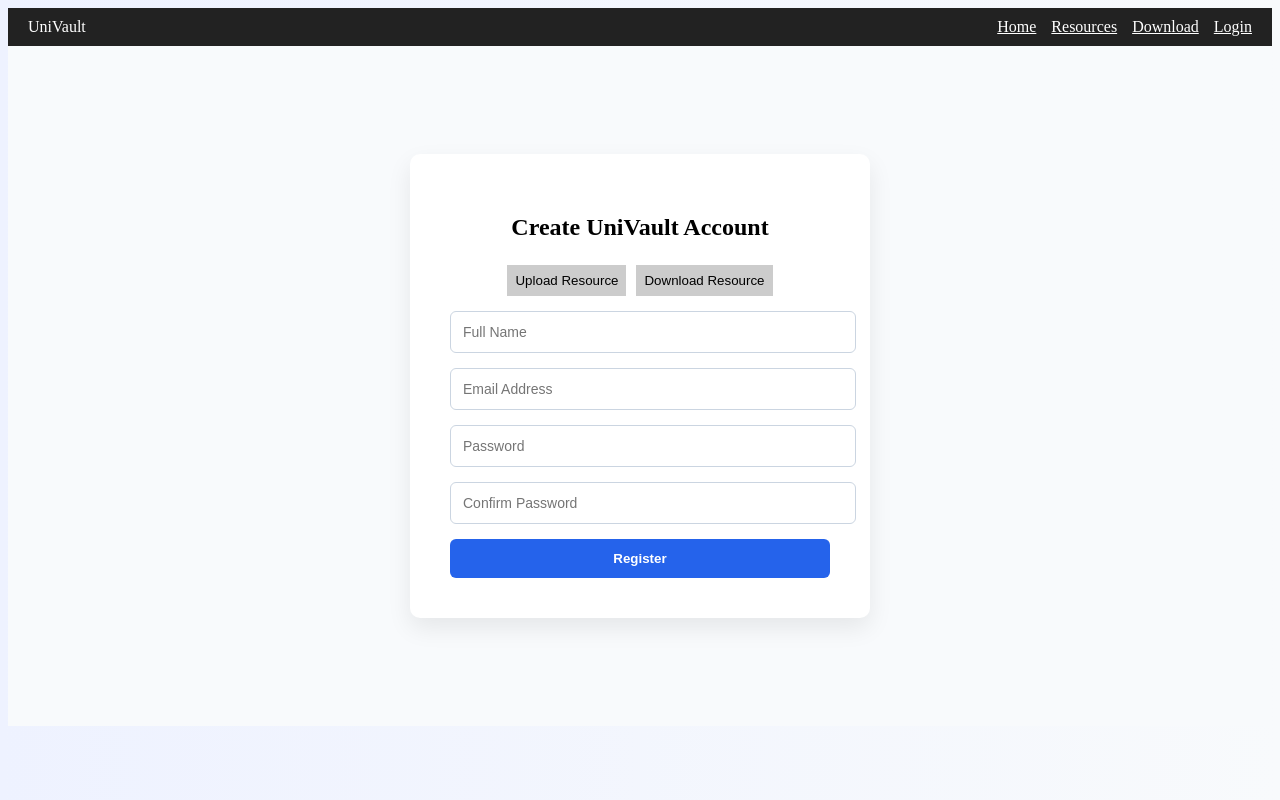
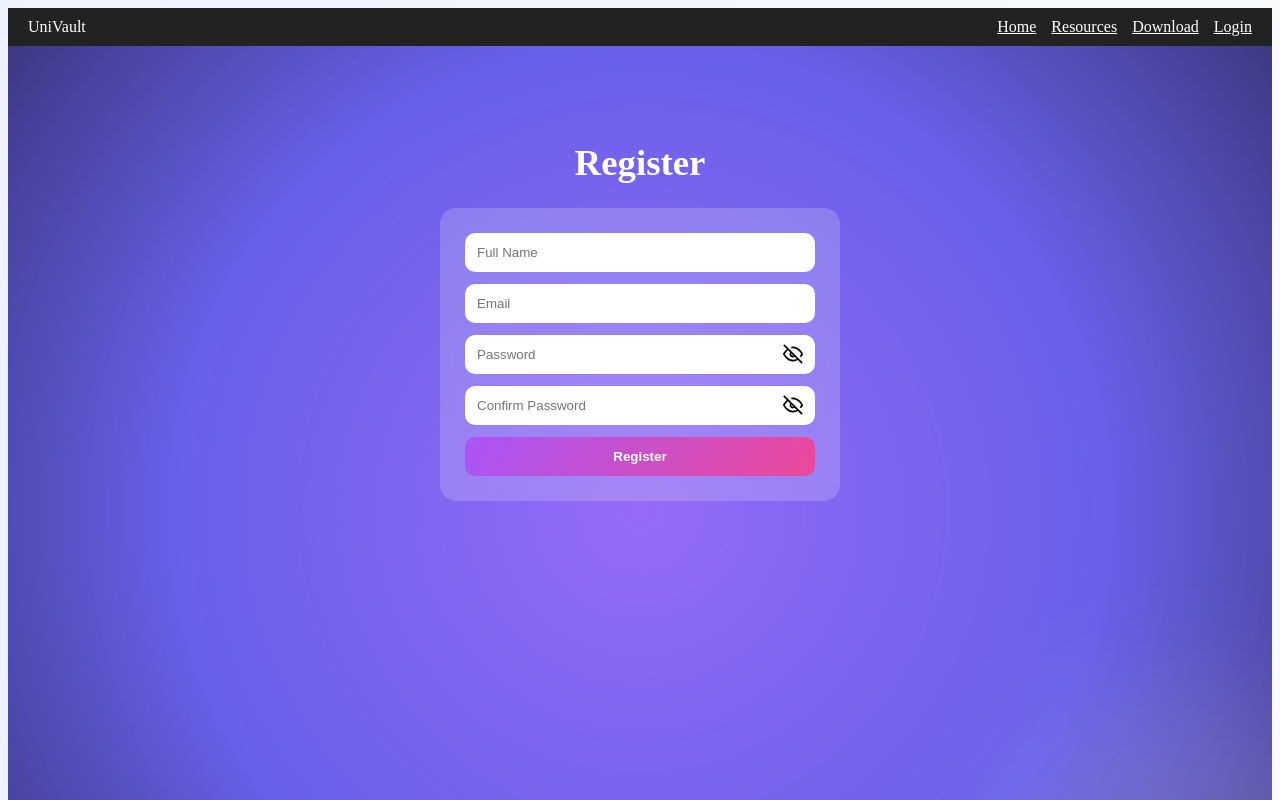
Before and after one commit to Samir-AlJaber/UniVault, a React (Vite) app in the folder client/: page /register in a window 1280 px wide. Shown: the top 800 px of the page. Built offline with nearby package versions, Linux system fonts and the light colour scheme.

Commit message:
modify register.tsx and css

```diff
--- a/client/src/pages/Register.tsx
+++ b/client/src/pages/Register.tsx
@@ -10,7 +10,8 @@ export default function Register() {
   const [email, setEmail] = useState("");
   const [password, setPassword] = useState("");
   const [confirmPassword, setConfirmPassword] = useState("");
-  const [role, setRole] = useState("");
+  const [showPassword, setShowPassword] = useState(false);
+  const [showConfirmPassword, setShowConfirmPassword] = useState(false);
 
   const [overlayOpen, setOverlayOpen] = useState(false);
   const [overlayTitle, setOverlayTitle] = useState("");
@@ -39,11 +40,6 @@ export default function Register() {
   const handleRegister = async (e: any) => {
     e.preventDefault();
 
-    if (!role) {
-      showOverlay("Selection Required", "Please select Upload or Download option.");
-      return;
-    }
-
     if (!name || !email || !password || !confirmPassword) {
       showOverlay("Missing Information", "All fields are required.");
       return;
@@ -57,25 +53,22 @@ export default function Register() {
     try {
       const response = await axios.post(
         "http://127.0.0.1:8000/api/register",
-        {
-          name,
-          email,
-          password,
-          role
-        }
+        { name, email, password }
       );
 
       if (response.data.success) {
-        localStorage.removeItem("user");
-        showOverlay("Registration Successful", "Your account has been created successfully. Please login.", true);
+        showOverlay(
+          "Registration Successful",
+          "Your account has been created successfully. Please log in.",
+          true
+        );
       } else {
-        showOverlay("Registration Failed", "Please try again.");
+        showOverlay("Registration Failed", "Registration failed.");
       }
     } catch (error: any) {
-      console.error(error);
       showOverlay(
         "Registration Failed",
-        error?.response?.data?.message || "An error occurred during registration."
+        error?.response?.data?.message || "Error occurred"
       );
     }
   };
@@ -85,39 +78,9 @@ export default function Register() {
       <Navbar />
 
       <div className="register-container">
-        <div className="register-card">
-          <h2>Create UniVault Account</h2>
+        <h2>Register</h2>
 
-          <div style={{ marginBottom: "15px" }}>
-            <button
-              type="button"
-              onClick={() => setRole("uploader")}
-              style={{
-                marginRight: "10px",
-                backgroundColor: role === "uploader" ? "green" : "#ccc",
-                padding: "8px",
-                border: "none",
-                cursor: "pointer"
-              }}
-            >
-              Upload Resource
-            </button>
-
-            <button
-              type="button"
-              onClick={() => setRole("viewer")}
-              style={{
-                backgroundColor: role === "viewer" ? "blue" : "#ccc",
-                padding: "8px",
-                border: "none",
-                cursor: "pointer"
-              }}
-            >
-              Download Resource
-            </button>
-          </div>
-
-          <form onSubmit={handleRegister}>
+        <form className="register-form" onSubmit={handleRegister}>
           <input
             type="text"
             placeholder="Full Name"
@@ -127,30 +90,73 @@ export default function Register() {
 
           <input
             type="email"
-              placeholder="Email Address"
+            placeholder="Email"
             value={email}
             onChange={(e) => setEmail(e.target.value)}
           />
 
+          <div className="password-input-container">
             <input
-              type="password"
+              type={showPassword ? "text" : "password"}
               placeholder="Password"
               value={password}
               onChange={(e) => setPassword(e.target.value)}
             />
+            <button
+              type="button"
+              className="toggle-password"
+              onClick={() => setShowPassword(!showPassword)}
+              title={showPassword ? "Hide password" : "Show password"}
+            >
+              <svg width="20" height="20" viewBox="0 0 24 24" fill="none" stroke="currentColor" strokeWidth="2">
+                {showPassword ? (
+                  <>
+                    <path d="M1 12s4-8 11-8 11 8 11 8-4 8-11 8-11-8-11-8z" />
+                    <circle cx="12" cy="12" r="3" />
+                  </>
+                ) : (
+                  <>
+                    <path d="M17.94 17.94A10.07 10.07 0 0 1 12 20c-7 0-11-8-11-8a18.45 18.45 0 0 1 5.06-5.94M9.9 4.24A9.12 9.12 0 0 1 12 4c7 0 11 8 11 8a18.5 18.5 0 0 1-2.16 3.19m-6.72-1.07a3 3 0 1 1-4.24-4.24" />
+                    <line x1="1" y1="1" x2="23" y2="23" />
+                  </>
+                )}
+              </svg>
+            </button>
+          </div>
 
+          <div className="password-input-container">
             <input
-              type="password"
+              type={showConfirmPassword ? "text" : "password"}
               placeholder="Confirm Password"
               value={confirmPassword}
               onChange={(e) => setConfirmPassword(e.target.value)}
             />
+            <button
+              type="button"
+              className="toggle-password"
+              onClick={() => setShowConfirmPassword(!showConfirmPassword)}
+              title={showConfirmPassword ? "Hide password" : "Show password"}
+            >
+              <svg width="20" height="20" viewBox="0 0 24 24" fill="none" stroke="currentColor" strokeWidth="2">
+                {showConfirmPassword ? (
+                  <>
+                    <path d="M1 12s4-8 11-8 11 8 11 8-4 8-11 8-11-8-11-8z" />
+                    <circle cx="12" cy="12" r="3" />
+                  </>
+                ) : (
+                  <>
+                    <path d="M17.94 17.94A10.07 10.07 0 0 1 12 20c-7 0-11-8-11-8a18.45 18.45 0 0 1 5.06-5.94M9.9 4.24A9.12 9.12 0 0 1 12 4c7 0 11 8 11 8a18.5 18.5 0 0 1-2.16 3.19m-6.72-1.07a3 3 0 1 1-4.24-4.24" />
+                    <line x1="1" y1="1" x2="23" y2="23" />
+                  </>
+                )}
+              </svg>
+            </button>
+          </div>
 
-            <button type="submit" className="register-btn">
+          <button type="submit">
             Register
           </button>
         </form>
-        </div>
       </div>
 
       <MessageOverlay
--- a/client/src/styles/register.css
+++ b/client/src/styles/register.css
@@ -1,44 +1,132 @@
 .register-container {
+  min-height: 100vh;
+  padding: 4rem 1rem;
   display: flex;
-  justify-content: center;
+  flex-direction: column;
   align-items: center;
-  height: 85vh;
-  background-color: #f8fafc;
+  position: relative;
+  overflow: hidden;
 }
 
-.register-card {
-  background: white;
-  padding: 2.5rem;
-  width: 380px;
-  border-radius: 10px;
-  box-shadow: 0 10px 25px rgba(0,0,0,0.08);
-  text-align: center;
+.register-container::before {
+  content: "";
+  position: absolute;
+  inset: 0;
+  background: radial-gradient(circle,
+    rgba(139,92,246,0.9),
+    rgba(79,70,229,0.85),
+    rgba(30,27,75,0.95));
+  animation: bgPulse 5s ease infinite;
 }
 
-.register-card h2 {
-  margin-bottom: 1.5rem;
+.register-container::after {
+  content: "";
+  position: absolute;
+  width: 400px;
+  height: 400px;
+  bottom: -120px;
+  right: -120px;
+  background: rgba(255,255,255,0.15);
+  border-radius: 50%;
+  filter: blur(70px);
 }
 
-.register-card input {
-  width: 100%;
-  padding: 12px;
-  margin-bottom: 15px;
-  border: 1px solid #cbd5e1;
-  border-radius: 6px;
-  font-size: 14px;
+.register-container h2 {
+  color: white;
+  font-size: 2.3rem;
+  margin-bottom: 1.5rem;
+  z-index: 2;
 }
 
-.register-btn {
+.register-form {
+  z-index: 2;
+  background: rgba(255,255,255,0.18);
+  backdrop-filter: blur(18px);
+  padding: 25px;
+  border-radius: 16px;
   width: 100%;
+  max-width: 350px;
+  display: flex;
+  flex-direction: column;
+  gap: 12px;
+}
+
+.register-form input {
   padding: 12px;
+  border-radius: 10px;
   border: none;
-  background: #2563eb;
+}
+.password-input-container {
+  position: relative;
+  display: flex;
+  align-items: center;
+}
+
+.password-input-container input {
+  width: 100%;
+  padding-right: 40px;
+}
+
+button.toggle-password {
+  position: absolute;
+  right: 12px;
+  background: transparent;
+  background-color: transparent;
+  border: none;
+  outline: none;
+  box-shadow: none;
+  cursor: pointer;
+  padding: 0;
+  margin: 0;
+  display: flex;
+  align-items: center;
+  justify-content: center;
+  color: #000;
+  transition: color 0.2s;
+  appearance: none;
+  -webkit-appearance: none;
+  -moz-appearance: none;
+  min-width: 0;
+  min-height: 0;
+  width: auto;
+  height: auto;
+  border-radius: 0;
+}
+
+button.toggle-password svg {
+  display: block;
+}
+
+button.toggle-password:hover {
+  color: #000;
+}
+
+button.toggle-password:focus,
+button.toggle-password:active {
+  outline: none;
+  box-shadow: none;
+}
+.register-form button:not(.toggle-password) {
+  padding: 12px;
+  border-radius: 10px;
+  border: none;
+  background: linear-gradient(120deg,#a855f7,#ec4899);
   color: white;
-  border-radius: 6px;
   font-weight: bold;
   cursor: pointer;
 }
 
-.register-btn:hover {
-  background: #1d4ed8;
+.error-msg {
+  z-index: 2;
+  background: rgba(239,68,68,0.9);
+  color: white;
+  padding: 10px;
+  border-radius: 10px;
+  margin-bottom: 10px;
 }
+
+@keyframes bgPulse {
+  0% { transform: scale(1); }
+  50% { transform: scale(1.5); }
+  100% { transform: scale(1); }
+}
```
Lines whose indentation alone changed are shown as unchanged.
